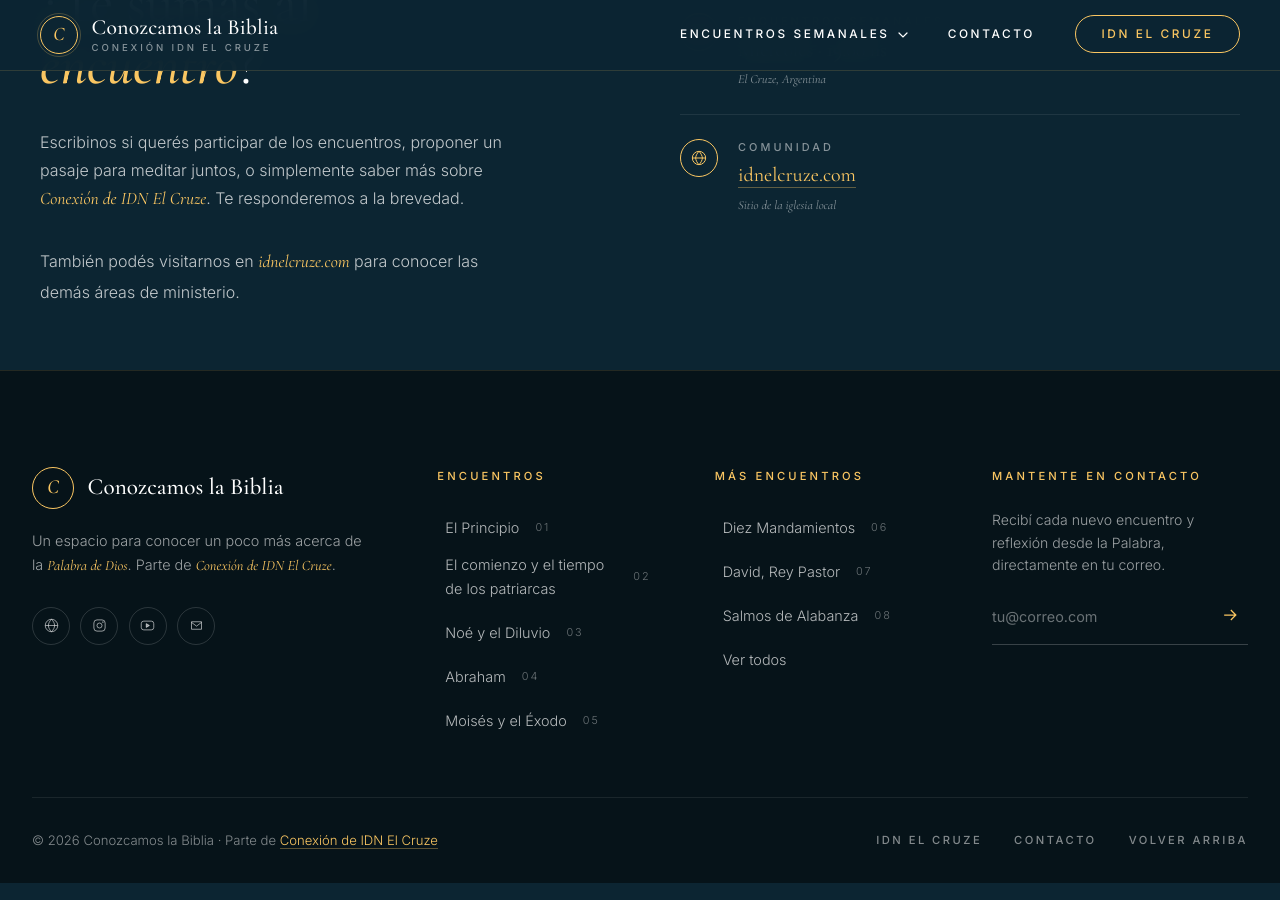
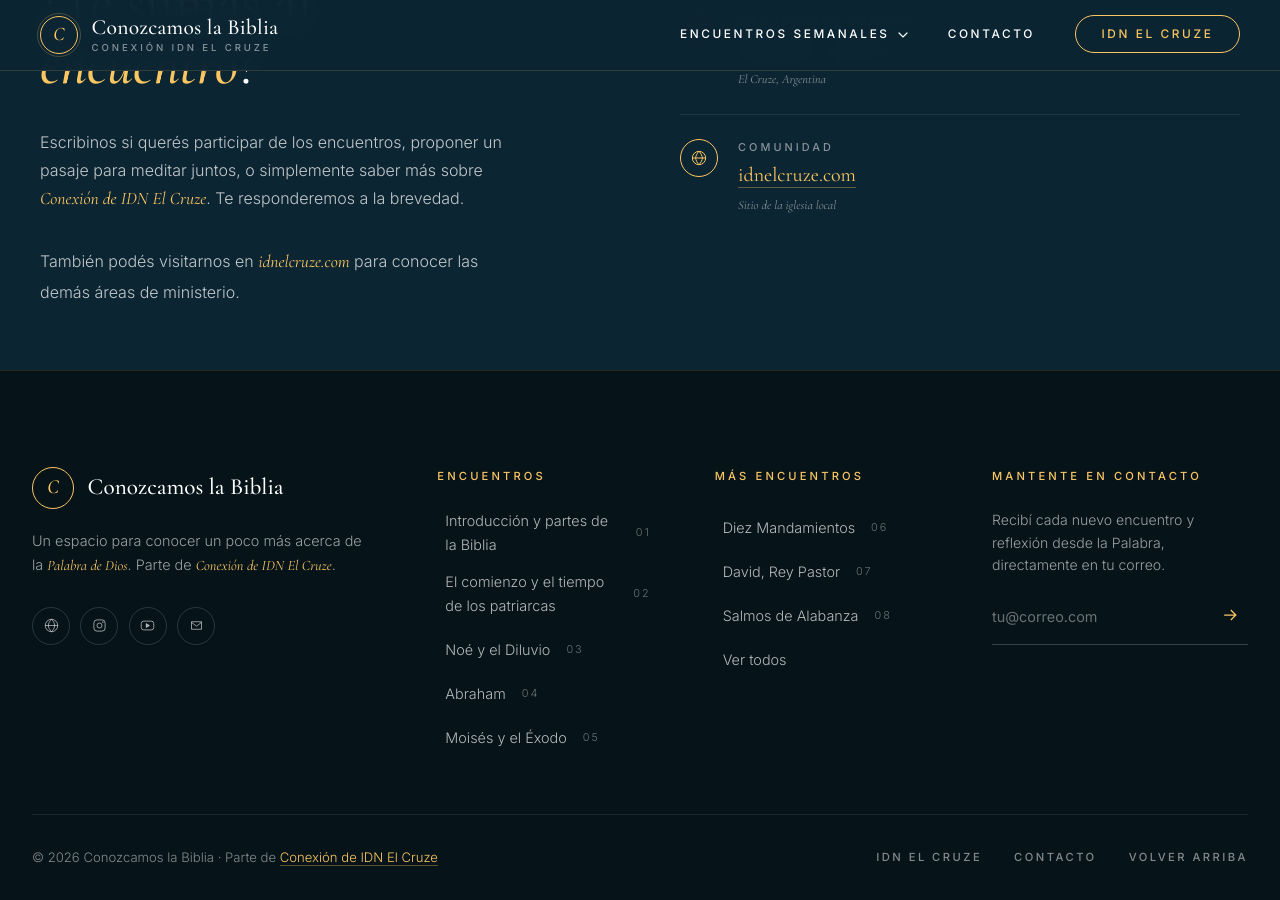
Before and after one commit to iporoma/conozcamoslabiblia, a Jekyll site: the page built from index.html, in a window 1280 px wide and 900 px high, scrolled down 4701 px. Built offline with Jekyll 4.4.1, drawn with Linux system fonts in a browser that asks for light colours.

Commit message:
Update footer link text for Encuentros section

```diff
--- a/_includes/footer.html
+++ b/_includes/footer.html
@@ -42,7 +42,7 @@
       <div class="footer__col">
         <h4 class="footer__col-title">Encuentros</h4>
         <ul class="footer__links">
-          <li><a href="encuentro-1.html">El Principio <small>01</small></a></li>
+          <li><a href="encuentro-1.html">Introducción y partes de la Biblia <small>01</small></a></li>
           <li><a href="encuentro-2.html">El comienzo y el tiempo de los patriarcas <small>02</small></a></li>
           <li><a href="   ">Noé y el Diluvio <small>03</small></a></li>
           <li><a href="   ">Abraham <small>04</small></a></li>
```
